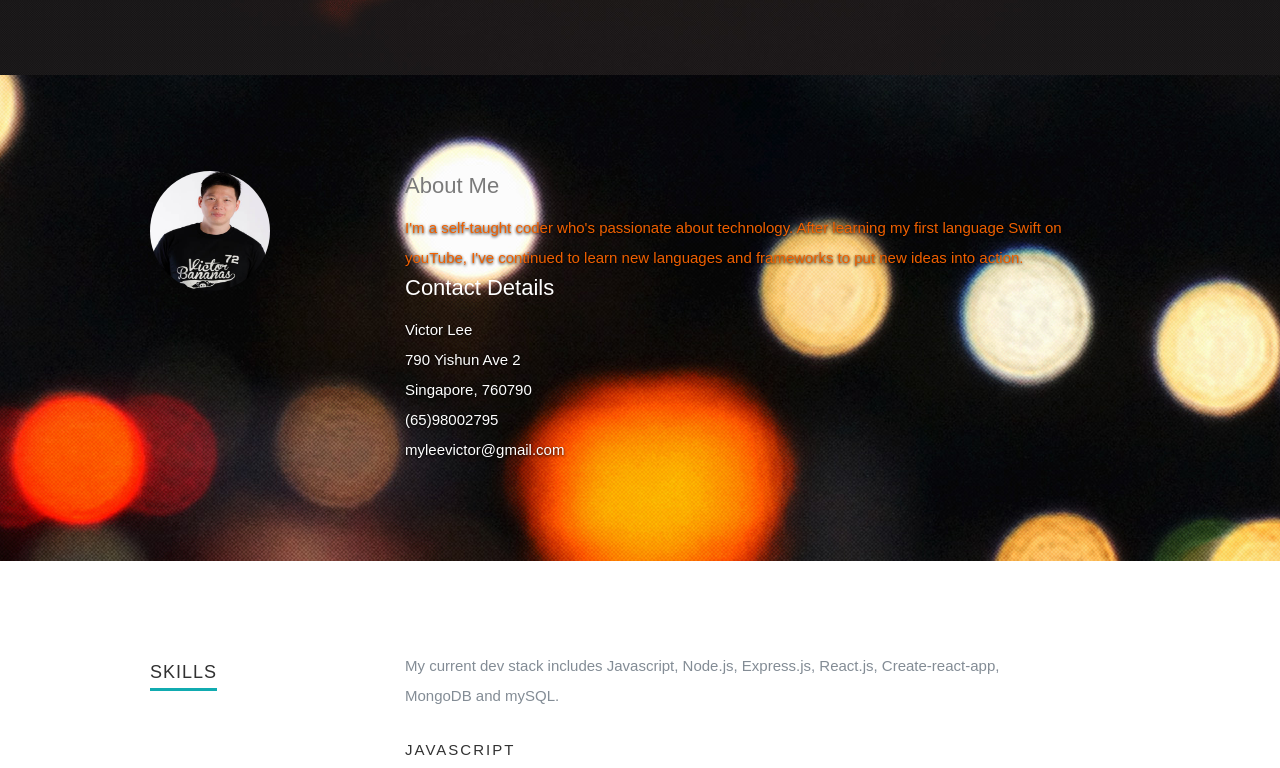
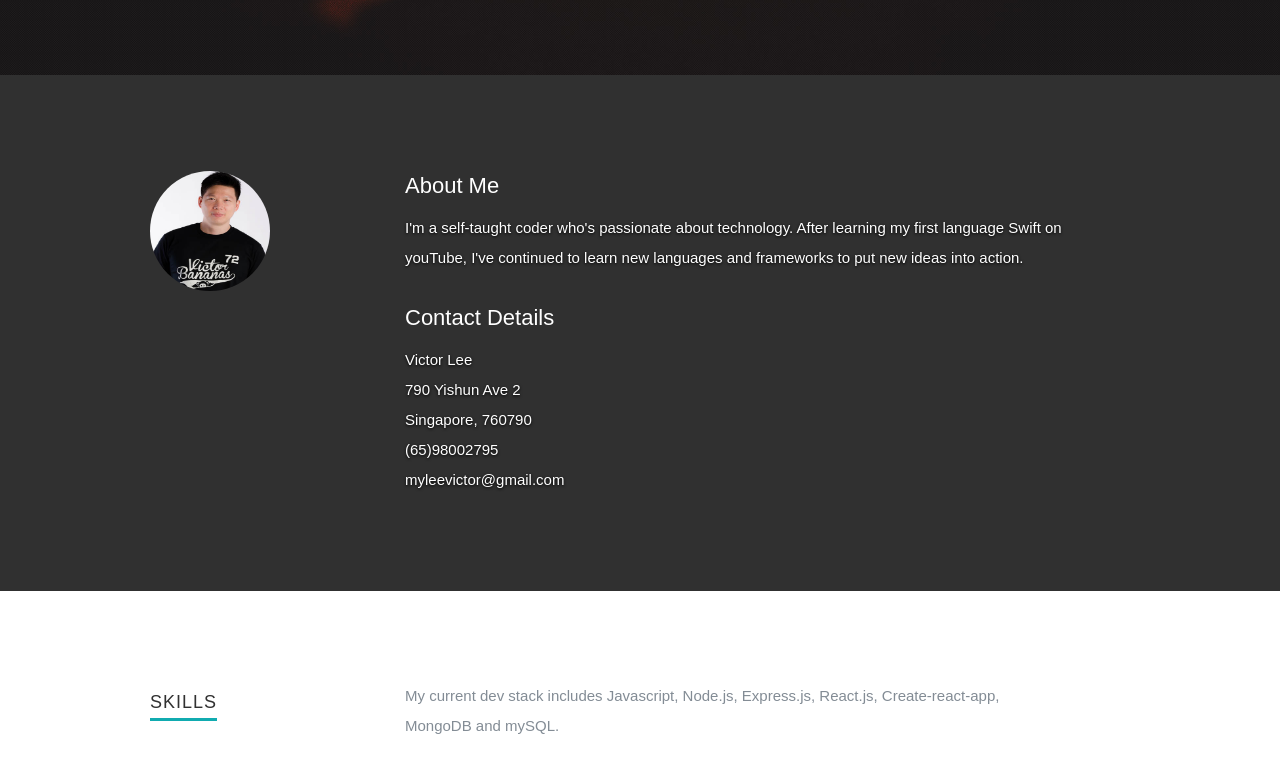
Before and after one commit to rubyvictor/Victor, a Gatsby site: page / in a window 1280 px wide. Shown: the part 725-1493 px from the top of the page. Built offline with nearby package versions, Linux system fonts and the light colour scheme; Gatsby itself is replaced by a stand-in of ours; some icons are missing; a web font is replaced by a local one.

Commit message:
changed #about a1 tag back to a and removed bkground image and replaced with grey color bkground

```diff
--- a/src/assets/css/main.css
+++ b/src/assets/css/main.css
@@ -1010,7 +1010,7 @@ ul#nav li.current a {
 /* ------------------------------------------------------------------ */
 
 #about {
-  background: #1f1f1f url(../images/testimonials-bg.jpg) no-repeat center center;
+  background: #303030;
   padding-top: 96px;
   padding-bottom: 66px;
   overflow: hidden;
@@ -1027,7 +1027,7 @@ ul#nav li.current a {
 
 #about h2 {
   font: 22px/30px "opensans-bold", sans-serif;
-  color: #7a7a7a;
+  color: #fff;
   margin-bottom: 12px;
 }
 
@@ -1040,12 +1040,6 @@ ul#nav li.current a {
 #about p {
   line-height: 30px;
   color: #fff;
-  text-shadow: 0px 1px 3px black;
-}
-
-#about p1 {
-  line-height: 30px;
-  color: #f06000;
   text-shadow: 0px 1px 3px black;
 }
 
--- a/src/components/About.js
+++ b/src/components/About.js
@@ -11,11 +11,11 @@ const About = () => (
       </div>
       <div className="nine columns main-col">
         <h2>About Me</h2>
-        <p1>
+        <p>
           I'm a self-taught coder who's passionate about technology. After
           learning my first language Swift on youTube, I've continued to learn
           new languages and frameworks to put new ideas into action.
-        </p1>
+        </p>
         <div className="row">
           <div className="columns contact-details">
             <h3>Contact Details</h3>
```
